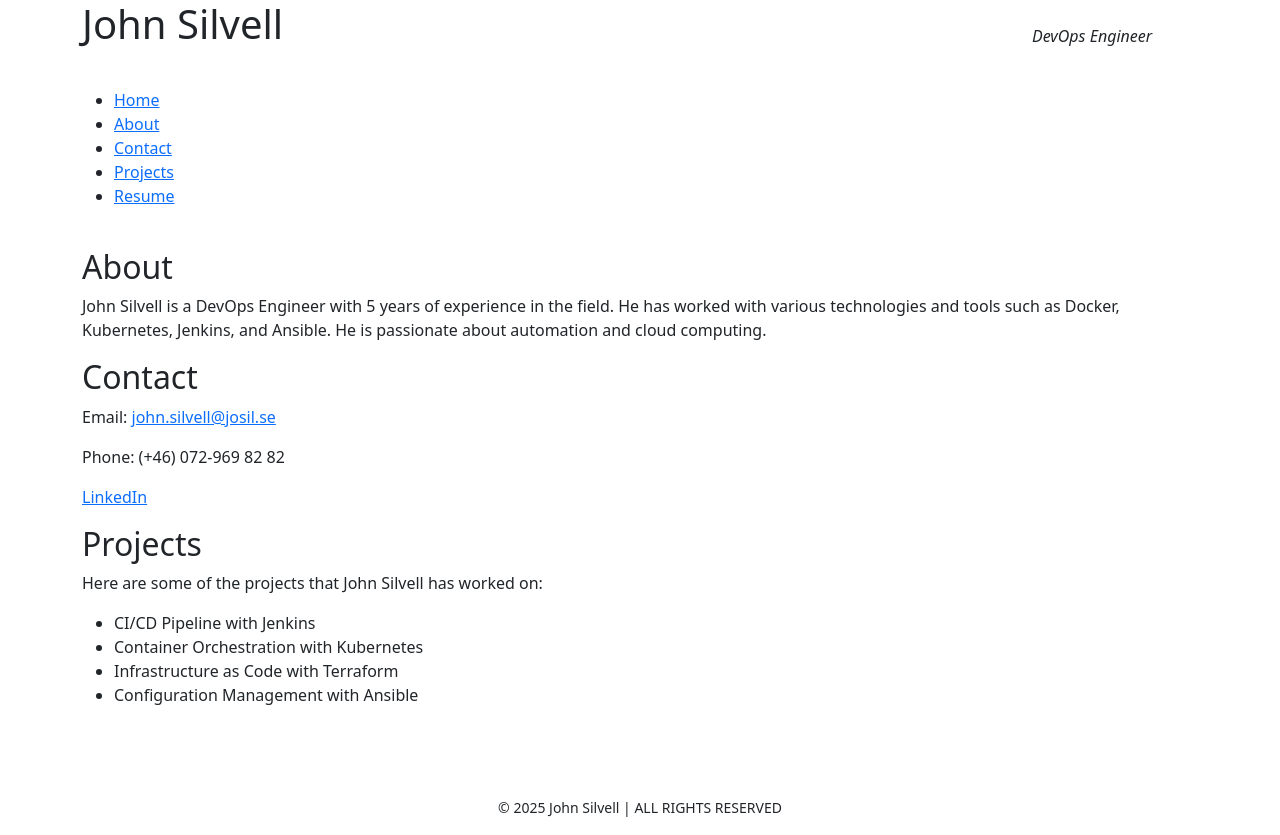
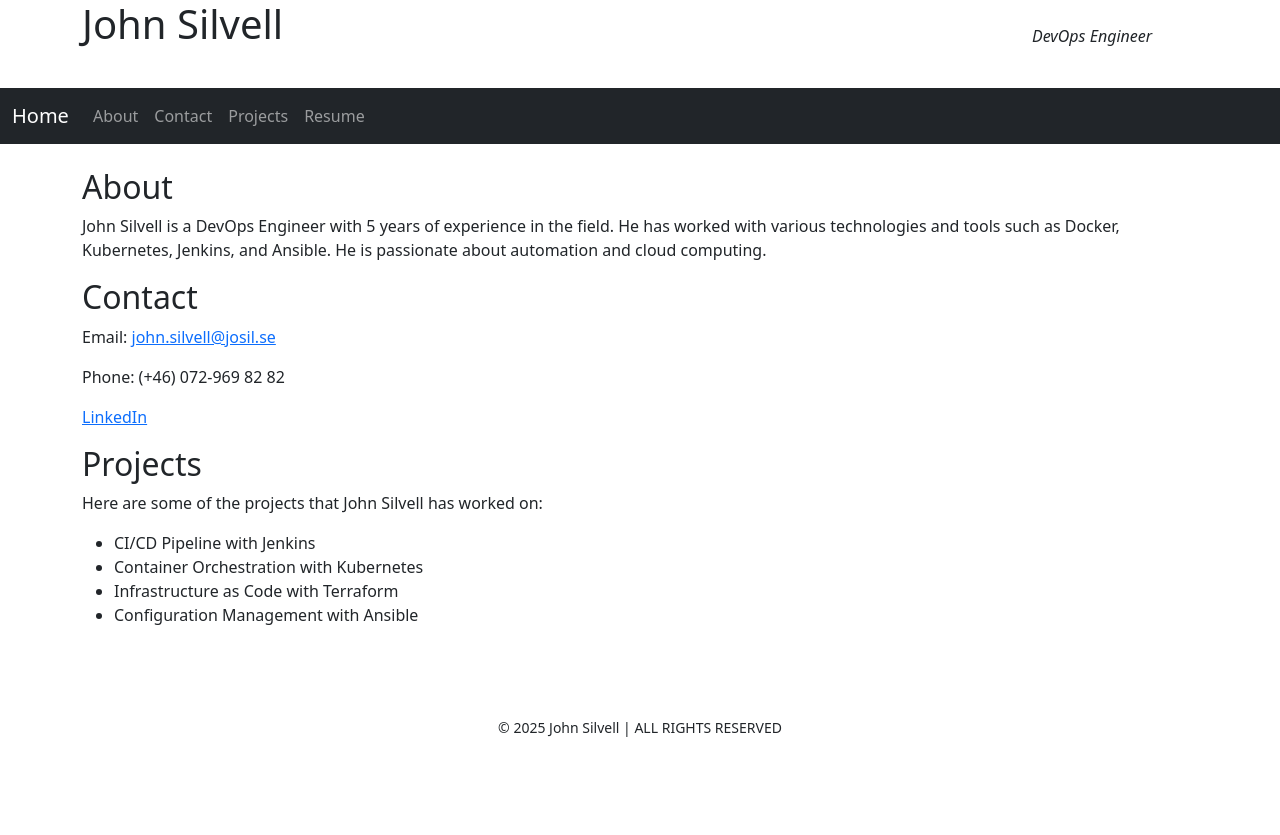
Before and after one commit to josil-hacks/johnsilvell.com, a plain HTML site: page index.html in a window 1280 px wide. After the commit the page ends 800 px from the top, so only its background shows below. Drawn offline with nearby package versions, Linux system fonts and the light colour scheme.

Commit message:
Added navbar

```diff
--- a/index.html
+++ b/index.html
@@ -27,21 +27,35 @@
         </div>
     </div>
     <br>
-    <div class="menu">
-        <div class="container">
-            <div class="row">
-                <div class="col-md-12">
-                    <ul>
-                        <li><a href="index.html">Home</a></li>
-                        <li><a href="#about">About</a></li>
-                        <li><a href="#contact">Contact</a></li>
-                        <li><a href="#projects">Projects</a></li>
-                        <li><a href="#resume">Resume</a></li>
-                    </ul>
-                </div>
+    <!-- Navbar -->
+    <nav class="navbar navbar-expand-sm bg-dark navbar-dark sticky-top">
+        <div class="container-fluid">
+            <a class="navbar-brand" href="index.html">Home</a>
+
+            <!-- Toggler button for collapse -->
+            <button class="navbar-toggler" type="button" data-bs-toggle="collapse" data-bs-target="#navbarNav">
+                <span class="navbar-toggler-icon"></span>
+            </button>
+
+            <!-- Collapsible content -->
+            <div class="collapse navbar-collapse" id="navbarNav">
+                <ul class="navbar-nav">
+                    <li class="nav-item">
+                        <a class="nav-link" href="#about">About</a>
+                    </li>
+                    <li class="nav-item">
+                        <a class="nav-link" href="#contact">Contact</a>
+                    </li>
+                    <li class="nav-item">
+                        <a class="nav-link" href="#projects">Projects</a>
+                    </li>
+                    <li class="nav-item">
+                        <a class="nav-link" href="#resume">Resume</a>
+                    </li>
+                </ul>
             </div>
         </div>
-    </div>
+    </nav>
     <br>
     <div class="content">
         <div class="container">
```
